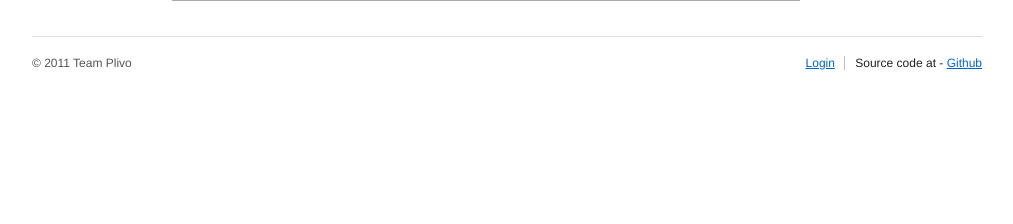
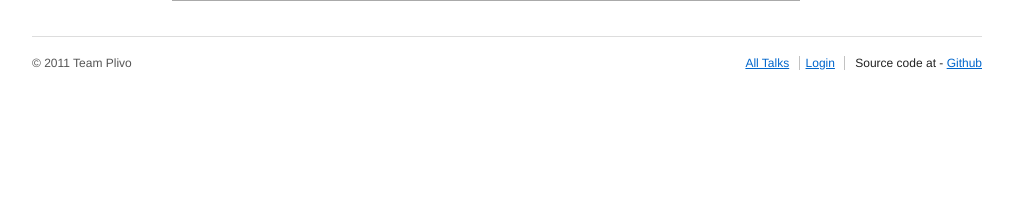
Before and after one commit to bevenky/ClueCon, a Django app: template cluecon/templates/cluecon_ui/index.html in a window 1280 px wide. Shown: the part 560-784 px from the top of the page, without its empty margins (133-1146 px from the left). Run offline with Django 3.2, Linux system fonts and the light colour scheme; the template is opened without the code that fills it, so the values that code supplies are empty; parts of the project's set-up code (start-up, migrations or seed data) failed here and were passed over.

Commit message:
Small Tweaks

```diff
--- a/cluecon/templates/base.html
+++ b/cluecon/templates/base.html
@@ -49,6 +49,9 @@
     </div>
 
         <div id="footerRightLinks" class="span-15 last">
+            <span class="separator">
+                <a href="/all/">All Talks</a>
+            </span>
             <span class="separator Last">
                 {% if user.is_authenticated %}
                     <a href="/user/logout/">Logout</a>
--- a/cluecon/templates/cluecon_ui/index.html
+++ b/cluecon/templates/cluecon_ui/index.html
@@ -12,7 +12,7 @@ $(document).ready(function(){
 
     var auto_refresh_balance = setInterval( function (){
                                 $('#votes').load('/getvotes/').fadeIn("slow");
-                            }, 15000);
+                            }, 30000);
 });
 </script>
 
```
